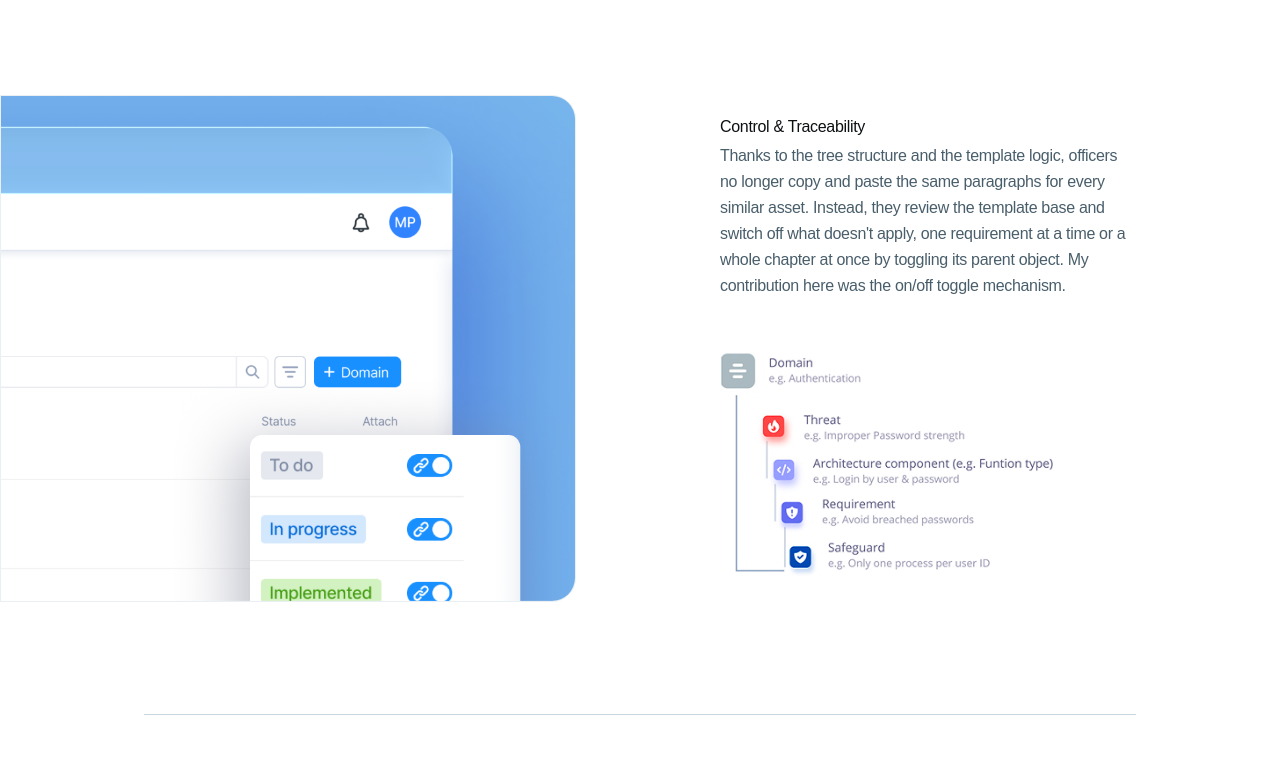
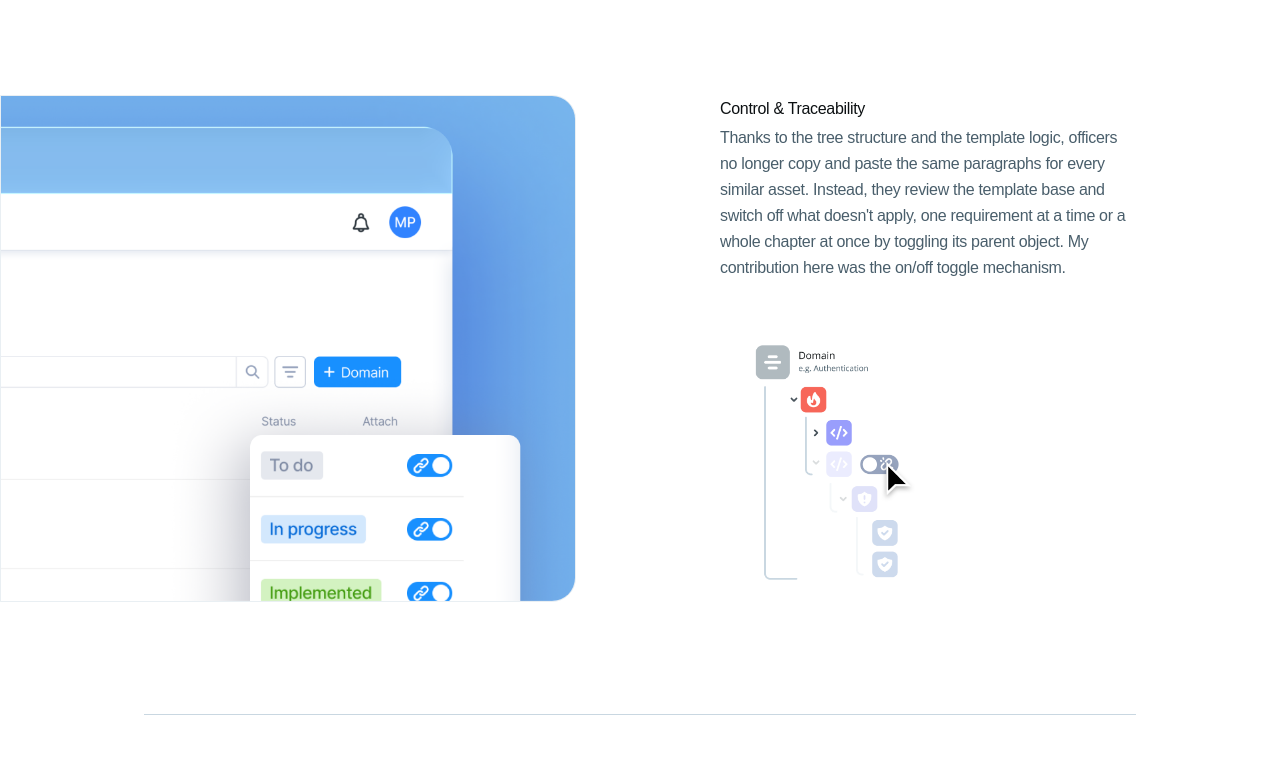
Before and after one commit to ale-almonacid/web-portfolio, a React (Vite) app: page /projects/devsectool in a window 1280 px wide. Shown: the part 4029-4813 px from the top of the page. Built offline with nearby package versions, Linux system fonts and the light colour scheme.

Commit message:
illustrations section 04

```diff
--- a/src/pages/projects/DevSecToolPage.tsx
+++ b/src/pages/projects/DevSecToolPage.tsx
@@ -22,7 +22,7 @@ import SecondaryUserIcon from "@/assets/devsectool-assets/secondary-user.svg"
 import DesSolution1 from "@/assets/devsectool-assets/04-1.png"
 import Illustration1 from "@/assets/devsectool-assets/illustration1.lottie?url"
 import Illustration2 from "@/assets/devsectool-assets/illustration2.webm"
-import Visuals1 from "@/assets/devsectool-assets/visuals1.png"
+import Illustration3 from "@/assets/devsectool-assets/illustration3.png"
 import DesSolution2 from "@/assets/devsectool-assets/04-2.png"
 import DesSolution3 from "@/assets/devsectool-assets/04-3.png"
 import DesSystem from "@/assets/devsectool-assets/design-system.png"
@@ -182,7 +182,7 @@ function DevSecToolPage() {
           <h3 className="text-sm font-medium lg:text-base">Information structure</h3>
           <p className="text-sm/6 text-muted-foreground lg:text-[16px]/6.5">Instead of keeping the requirements as plain text, the information was structured as connected objects to preserve their dependencies. My contribution was suggesting a collapsible tree as the best way to show the relations between objects and give a quick overview, plus distinct icons for each object type, for easier recognition at a glance.</p>
 
-           <LottieOnScroll src={Illustration1} className="lg:mt-10 aspect-[657/502] w-full lg:w-4/5" />
+           <LottieOnScroll src={Illustration1} className="self-center md:self-start lg:mt-10 aspect-[657/502] w-full lg:w-4/5" />
 
         </div>
 
@@ -195,7 +195,7 @@ function DevSecToolPage() {
           <h3 className="text-sm font-medium lg:text-base">Template reusability</h3>
           <p className="text-sm/6 text-muted-foreground lg:text-[16px]/6.5">After long discussions with the information security officers I worked with, I understood how important reusability was for this product. The same recommendations apply to many products and assets, and officers already had their own templates. So we added a template builder: every product or asset in the platform is built from a template, like a master component in Figma with its instances.</p>
 
-           <VideoOnScroll src={Illustration2} className="mt-4 lg:mt-10 aspect-[533/291] w-[105%] lg:w-4/4" />
+           <VideoOnScroll src={Illustration2} className="self-center md:self-start mt-4 lg:mt-10 aspect-[533/291] w-[105%] lg:w-4/4" />
 
         </div>
 
@@ -210,7 +210,7 @@ function DevSecToolPage() {
           <h3 className="text-sm font-medium lg:text-base">Control & Traceability</h3>
           <p className="text-sm/6 text-muted-foreground lg:text-[16px]/6.5">Thanks to the tree structure and the template logic, officers no longer copy and paste the same paragraphs for every similar asset. Instead, they review the template base and switch off what doesn't apply, one requirement at a time or a whole chapter at once by toggling its parent object. My contribution here was the on/off toggle mechanism.</p>
 
-           <img src={Visuals1} alt="" className="w-full pt-10 lg:w-4/5" />
+           <img src={Illustration3} alt="" className="self-center md:self-start w-4/5 pt-5 lg:pt-10 lg:w-4/7" />
 
         </div>
 
```
Also changed, not shown: src/assets/devsectool-assets/illustration3.png (added).
